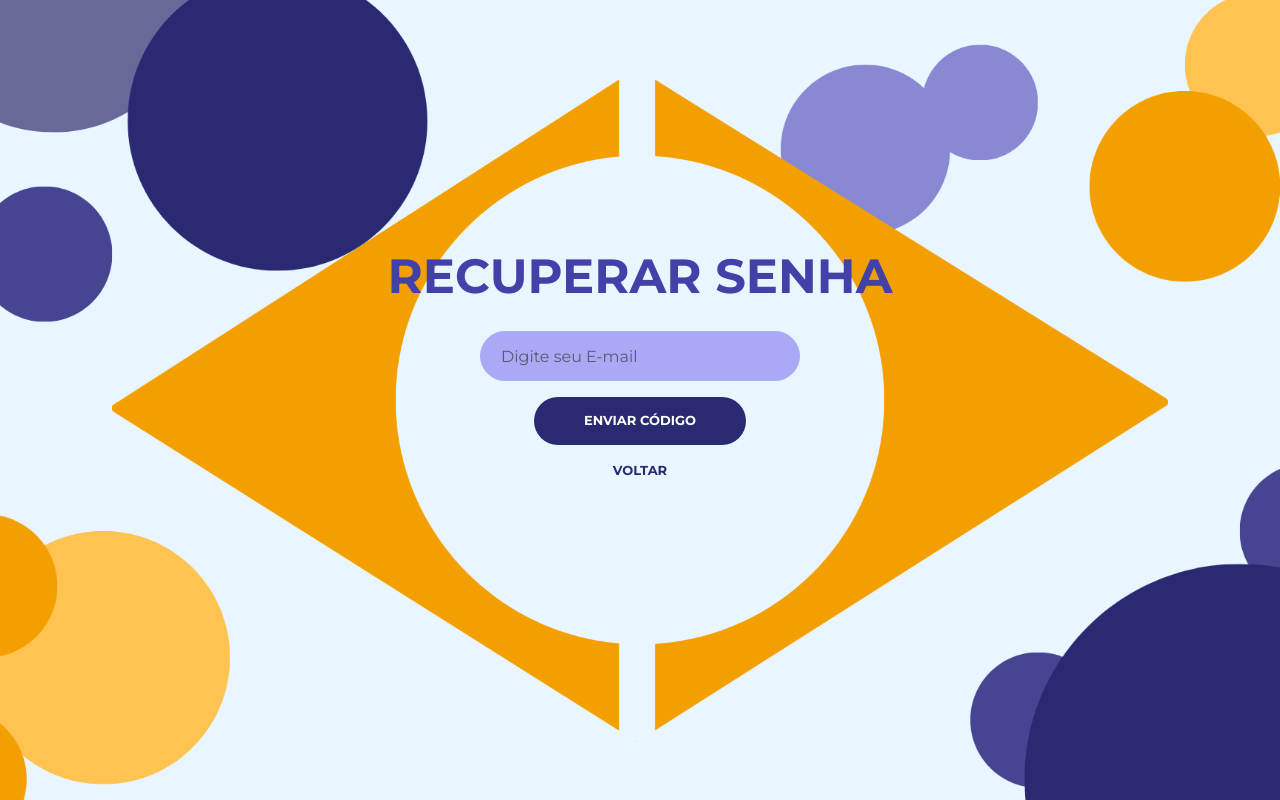
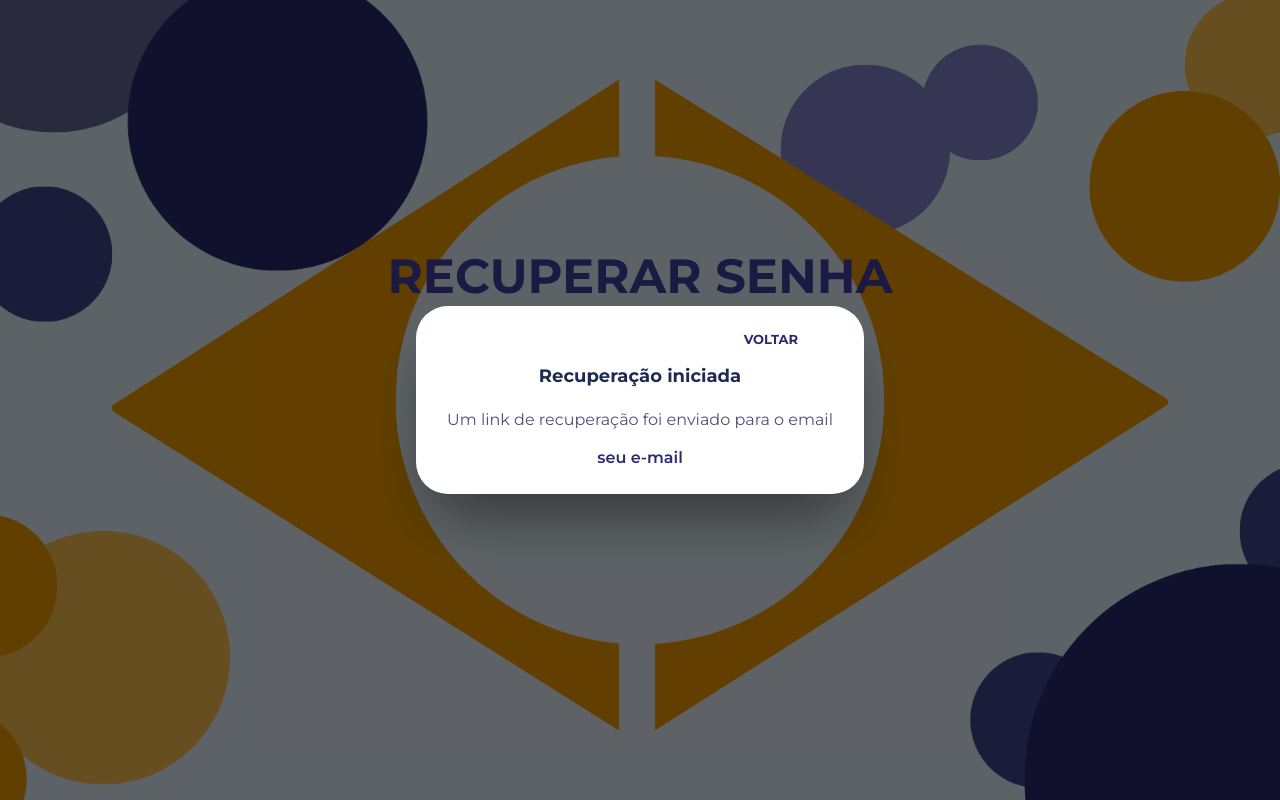
Before and after one commit to tcc-epol-ejs/epol-web, a React (Vite) app: page / in a window 1280 px wide. Both pictures are taken after a click on the button "ENVIAR CÓDIGO". Built offline with nearby package versions, Linux system fonts and the light colour scheme.

Commit message:
feat: importação das functions e criação do  modal (aparece ao clicar no botão de envio)

```diff
--- a/src/pages/recuperar_senha/index.tsx
+++ b/src/pages/recuperar_senha/index.tsx
@@ -1,3 +1,4 @@
+import { ChangeEvent, useState } from 'react';
 import Textbox from '../../components/textboxes/textboxRecuperar';
 import Botao from '../../components/botoes/botaoRecuperar';
 import efeitoTras from '../../assets/Imagens/efeitotras.png';
@@ -6,6 +7,17 @@ import efeitoFrente from '../../assets/Imagens/efeitofrente.png';
 import Voltar from '../../components/botoes/botaoRecuperar/voltar';
 
 function RecuperarSenha() {
+  const [email, setEmail] = useState('');
+  const [showModal, setShowModal] = useState(false);
+
+  function handleEmailChange(event: ChangeEvent<HTMLInputElement>) {
+    setEmail(event.target.value);
+  }
+
+  function handleRecover() {
+    setShowModal(true);
+  }
+
   return (
     <div className="h-screen w-screen flex items-center justify-center p-5 bg-[#eaf6ff]">
       <div className="h-screen w-screen flex items-center justify-center">
@@ -24,8 +36,10 @@ function RecuperarSenha() {
           <h1 className="m-0 mb-[3px] text-[3rem] text-[#4141a8] font-bold">
             RECUPERAR SENHA
           </h1>
-          <Textbox>Digite seu E-mail</Textbox>
-          <Botao>ENVIAR CÓDIGO</Botao>
+          <Textbox value={email} onChange={handleEmailChange}>
+            Digite seu E-mail
+          </Textbox>
+          <Botao onClick={handleRecover}>ENVIAR CÓDIGO</Botao>
           <Voltar>Voltar</Voltar>
         </div>
 
@@ -35,6 +49,28 @@ function RecuperarSenha() {
           className="absolute inset-0 w-full h-full object-cover"
         />
       </div>
+
+      {showModal && (
+        <div className="fixed inset-0 z-50 flex items-center justify-center bg-black/60 p-4">
+          <div className="relative w-full max-w-md rounded-[32px] bg-white p-6 text-[#1f2a52] shadow-[0_35px_60px_-15px_rgba(0,0,0,0.45)]">
+            <div className="mt-8 text-center">
+              <p className="text-lg font-bold">Recuperação iniciada</p>
+              <p className="mt-4 text-base leading-7 text-[#4d5176]">
+                Um link de recuperação foi enviado para o email
+              </p>
+              <p className="mt-3 break-words font-semibold text-[#2a2a72]">
+                {email || 'seu e-mail'}
+              </p>
+              <Voltar
+                onClick={() => setShowModal(false)}
+                className="absolute right-4 top-4 px-4 py-2 text-[12px] uppercase"
+              >
+                Voltar
+              </Voltar>
+            </div>
+          </div>
+        </div>
+      )}
     </div>
   );
 }
```
Also changed, not shown: src/components/botoes/botaoRecuperar/confirmar.tsx (added).
